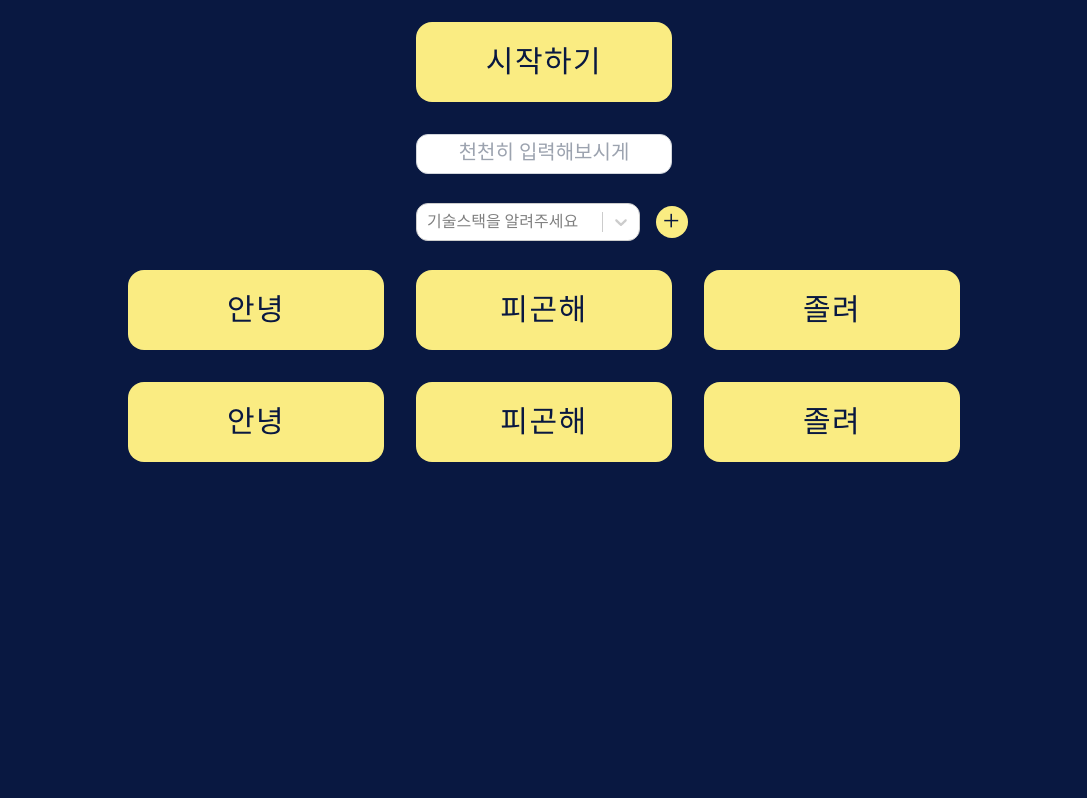
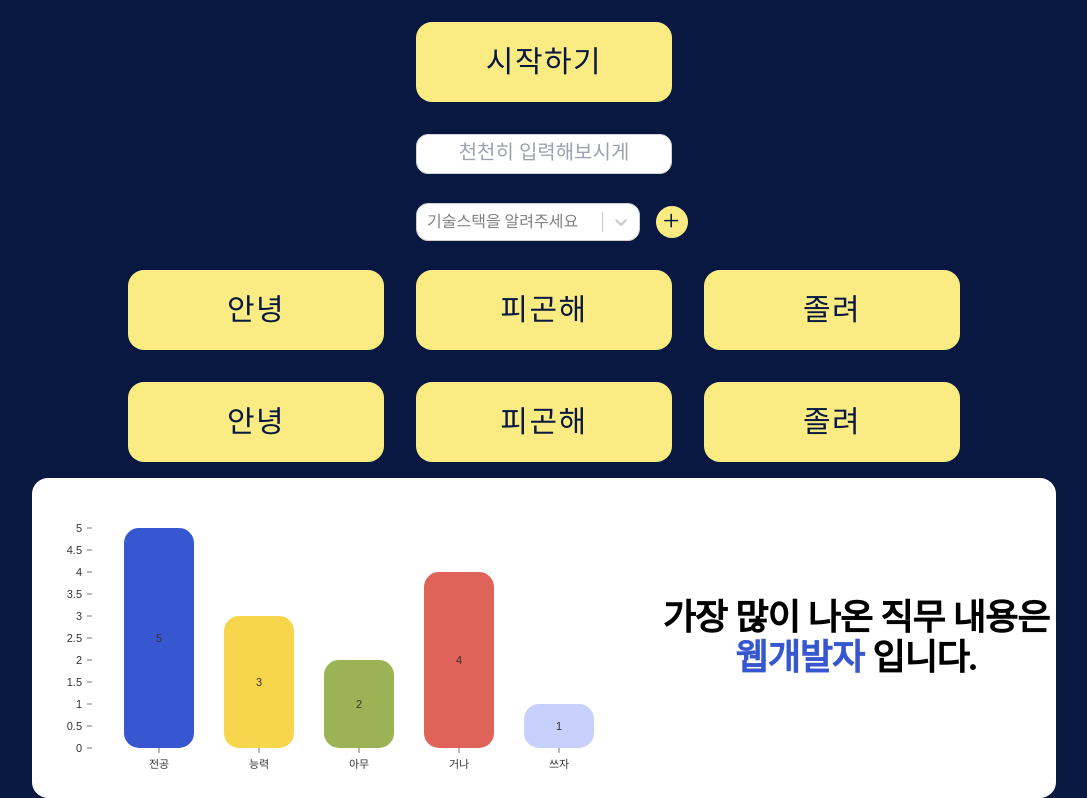
Before and after one commit to KDT-AiVENGERS/Front-End, a Next.js app in the folder job_vs/: page / in a window 1280 px wide. Shown: the part 186-984 px from the top of the page, without its empty margins (96-1183 px from the left). Before the commit the page ends 800 px from the top, so only its background shows below. Built offline with nearby package versions, Linux system fonts and the light colour scheme; a web font is replaced by a local one.

Commit message:
[#5]FEAT: 공고추천 상단 Component 완료

```diff
--- a/job_vs/package.json
+++ b/job_vs/package.json
@@ -9,6 +9,8 @@
     "lint": "next lint"
   },
   "dependencies": {
+    "@nivo/bar": "^0.83.0",
+    "@nivo/core": "^0.83.0",
     "@types/node": "20.4.5",
     "@types/react": "18.2.17",
     "@types/react-dom": "18.2.7",
--- a/job_vs/src/app/globals.css
+++ b/job_vs/src/app/globals.css
@@ -1,6 +1,8 @@
 @tailwind base;
 @tailwind components;
 @tailwind utilities;
+
+@import url(//spoqa.github.io/spoqa-han-sans/css/SpoqaHanSansNeo.css);
 
 @font-face {
   font-family: "Pretendard-Thin";
@@ -80,8 +82,6 @@
     format("woff2");
   font-weight: normal;
   font-style: normal;
-  /* prettier-ignore */
-  unicode-range: U+AC00-D7A3;
 }
 
 :root {
--- a/job_vs/src/app/page.tsx
+++ b/job_vs/src/app/page.tsx
@@ -5,9 +5,18 @@ import { Subjective } from "@/components/subjective";
 import { Skill } from "@/components/skill";
 import { Objective } from "@/components/objective";
 import { ObjectiveTypes } from "@/interfaces/components";
+import { JDRecommendSummary } from "@/components/jdRecommendSummary";
+import { RecommendMetricsDatum } from "@/interfaces/components";
 
 export default function Home() {
   const options: string[] = ["안녕", "피곤해", "졸려"];
+  const recommendMetrics: RecommendMetricsDatum[] = [
+    { key: "전공", value: 5 },
+    { key: "능력", value: 3 },
+    { key: "아무", value: 2 },
+    { key: "거나", value: 4 },
+    { key: "쓰자", value: 1 },
+  ];
   return (
     <main className="flex min-h-screen flex-col items-center">
       <h1 className="font-HakgyoansimWoojuR text-space-dark-blue tracking-wide text-8xl">
@@ -27,6 +36,10 @@ export default function Home() {
       <Skill />
       <Objective options={options} type={ObjectiveTypes.singleChoice} />
       <Objective options={options} type={ObjectiveTypes.multipleChoice} />
+      <JDRecommendSummary
+        recommendMetrics={recommendMetrics}
+        bestKeyword="웹개발자"
+      />
     </main>
   );
 }
--- /dev/null
+++ b/job_vs/src/components/jdRecommendSummary.tsx
@@ -0,0 +1,91 @@
+import {
+  JDRecommendSummaryProps,
+  RecommendMetricsDatum,
+} from "@/interfaces/components";
+import { BarDatum, ResponsiveBar } from "@nivo/bar";
+
+const JDRecommendSummary: React.FC<JDRecommendSummaryProps> = ({
+  recommendMetrics,
+  bestKeyword,
+}) => {
+  const metrics2nivoPacket = (metrics: RecommendMetricsDatum[]) => {
+    var data: BarDatum[] = [];
+    metrics.map((item) => {
+      var new_datum: BarDatum = {};
+      new_datum["key"] = item.key;
+      new_datum["value"] = item.value;
+      data.push(new_datum);
+    });
+    return data;
+  };
+
+  const RecommendBar: React.FC<{ data: BarDatum[] }> = ({ data }) => (
+    <ResponsiveBar
+      data={data}
+      keys={["value"]}
+      indexBy="key"
+      margin={{ top: 50, right: 20, bottom: 50, left: 60 }}
+      padding={0.3}
+      valueScale={{ type: "linear" }}
+      indexScale={{ type: "band", round: true }}
+      colors={(bar) => {
+        switch (bar.indexValue) {
+          case "전공":
+            return "#3757D0"; // 빨간색
+          case "능력":
+            return "#F7D64D"; // 초록색
+          case "아무":
+            return "#9BB355"; // 파란색
+          case "거나":
+            return "#E0635A"; // 노란색
+          case "쓰자":
+            return "#C8D1FC"; // 보라색
+          default:
+            return "#000"; // 검은색
+        }
+      }}
+      layout="vertical"
+      borderRadius={15}
+      motionConfig={"wobbly"}
+      borderColor={{ from: "color", modifiers: [["darker", 1.6]] }}
+      axisTop={null}
+      axisRight={null}
+      axisBottom={{
+        tickSize: 5,
+        tickPadding: 5,
+        tickRotation: 0,
+        legend: "",
+        legendPosition: "middle",
+        legendOffset: 32,
+      }}
+      axisLeft={{
+        tickSize: 5,
+        tickPadding: 5,
+        tickRotation: 0,
+        legend: "",
+        legendPosition: "middle",
+        legendOffset: -40,
+      }}
+      enableGridX={false}
+      enableGridY={false}
+    />
+  );
+
+  const nivoPacket = metrics2nivoPacket(recommendMetrics);
+  return (
+    <div className="flex items-center w-4/5 h-80 bg-white rounded-2xl">
+      <div className="w-3/5 h-full">
+        <RecommendBar data={nivoPacket} />
+      </div>
+      <div className="flex flex-col items-center text-4xl ms-4 font-SpoqaHanSansNeo font-bold tracking-tight leading-10">
+        <p>가장 많이 나온 직무 내용은</p>
+        <div>
+          <span className="text-space-blue">{bestKeyword}</span>
+          <span> 입니다.</span>
+        </div>
+      </div>
+    </div>
+  );
+};
+
+export { JDRecommendSummary };
--- a/job_vs/tailwind.config.js
+++ b/job_vs/tailwind.config.js
@@ -37,6 +37,7 @@ module.exports = {
         "Pretendard-800": ["Pretendard-ExtraBold"],
         "Pretendard-900": ["Pretendard-Black"],
         HakgyoansimWoojuR: ["HakgyoansimWoojuR", "Pretendard-ExtraLight"],
+        SpoqaHanSansNeo: ["Spoqa Han Sans Neo"],
       },
     },
   },
```
Also changed, not shown: job_vs/src/interfaces/components.tsx (+11 -0 lines), 1 other file (tests, documents, lock files or other folders).
